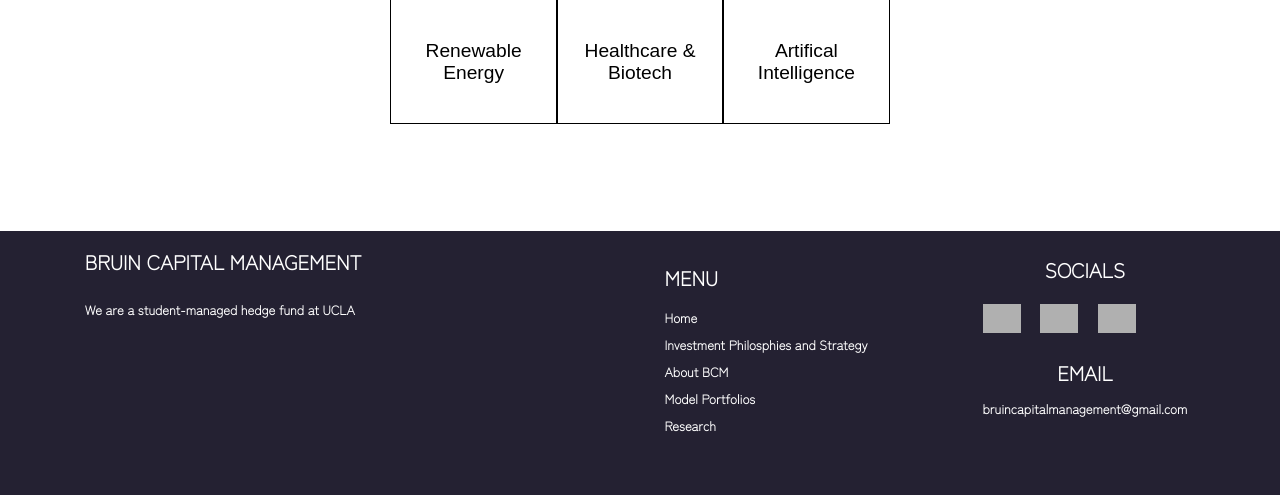
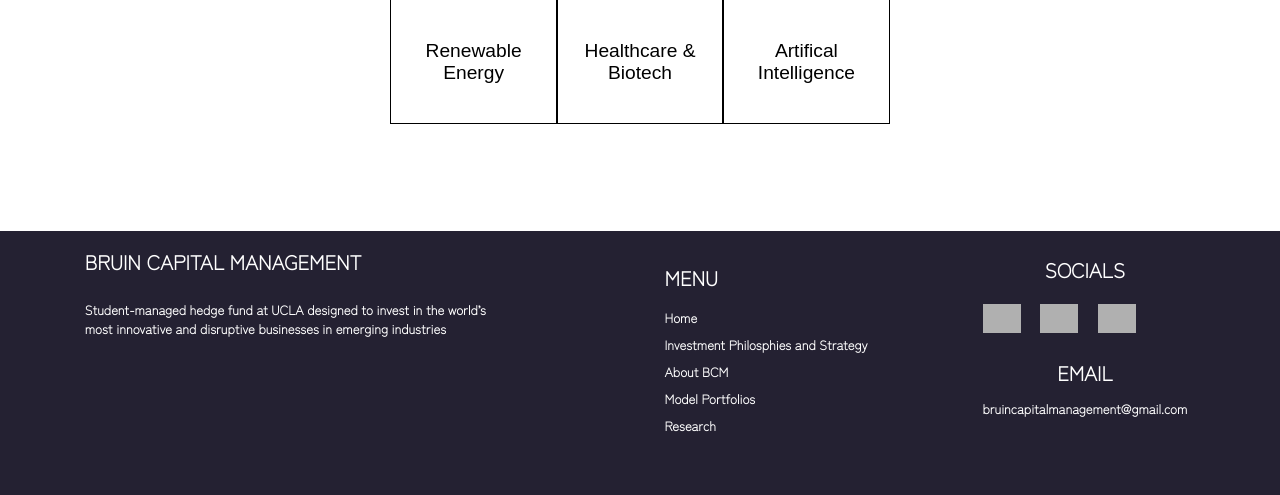
Before and after one commit to AaryamanBhute/BCMSite, a Django app: page / in a window 1280 px wide. Shown: the part 1899-2394 px from the top of the page. Run offline with Django 3.2, Linux system fonts and the light colour scheme; grey boxes are pictures that could not be loaded.

Commit message:
Update main.html

```diff
--- a/website/templates/website/main.html
+++ b/website/templates/website/main.html
@@ -44,7 +44,7 @@
 			<div class = "description">
 				<p style="font-size: 20px; font-weight: 1000;">BRUIN CAPITAL MANAGEMENT</p>
 				<br>
-				<p>We are a student-managed hedge fund at UCLA</p>
+				<p>Student-managed hedge fund at UCLA designed to invest in the world’s most innovative and disruptive businesses in emerging industries </p>
 			</div>
 			<div class = "quicklinks">
 				<p style="font-size: 20px; display: block; margin-top: 0vh;margin-bottom: 1vh; font-weight: 1000;">MENU</p>
```
